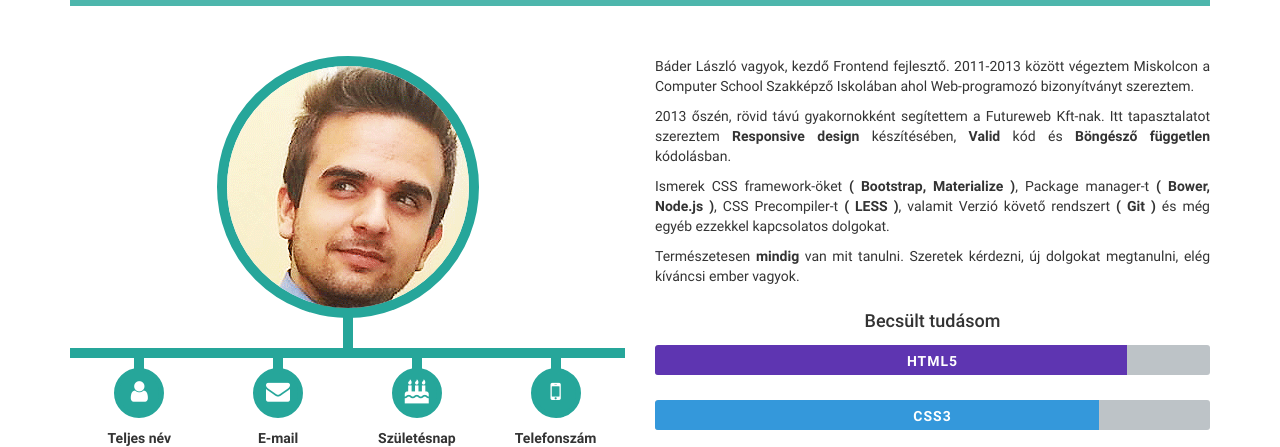
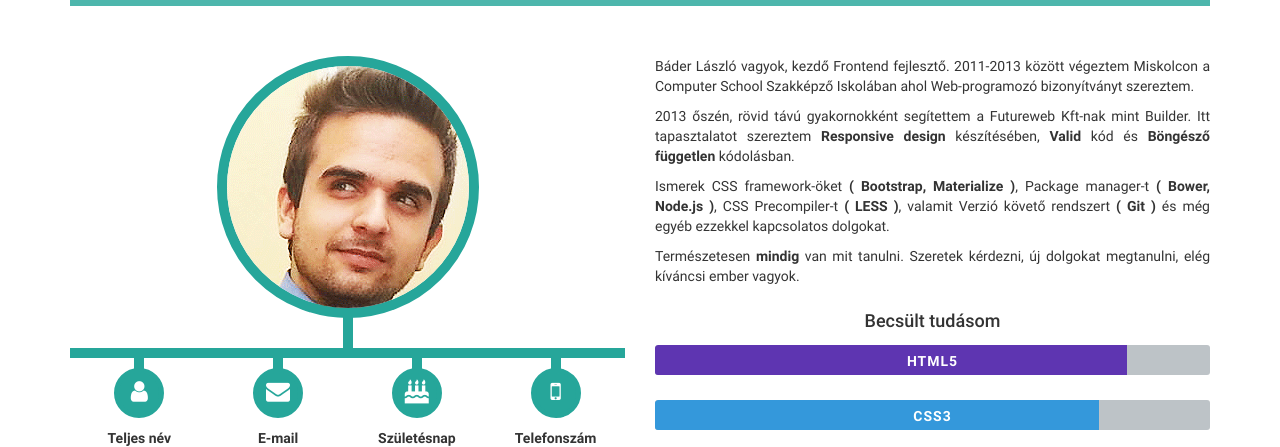
Before and after one commit to drax18/DraxNewCV, a PHP site: page / in a window 1280 px wide. Shown: the part 1004-1451 px from the top of the page. Run offline with PHP 8.4, Linux system fonts and the light colour scheme; some libraries are stand-ins or nearby versions.

Commit message:
lassan kész..

```diff
--- a/page/includes/index.php
+++ b/page/includes/index.php
@@ -104,7 +104,7 @@
                     <div class="text-justify">
                         <p>Báder László vagyok, kezdő Frontend fejlesztő. 2011-2013 között végeztem Miskolcon a Computer School Szakképző Iskolában ahol Web-programozó bizonyítványt szereztem.
                         </p>
-                        <p>2013 őszén, rövid távú gyakornokként segítettem a Futureweb Kft-nak. Itt tapasztalatot szereztem <b>Responsive design</b> készítésében, <b>Valid</b> kód és <b>Böngésző független</b> kódolásban.
+                        <p>2013 őszén, rövid távú gyakornokként segítettem a Futureweb Kft-nak mint Builder. Itt tapasztalatot szereztem <b>Responsive design</b> készítésében, <b>Valid</b> kód és <b>Böngésző független</b> kódolásban.
                         </p>
                         <p>Ismerek CSS framework-öket <b>( Bootstrap, Materialize )</b>, Package manager-t <b>( Bower, Node.js )</b>, CSS Precompiler-t <b>( LESS )</b>, valamit Verzió követő rendszert <b>( Git )</b> és még egyéb ezzekkel kapcsolatos dolgokat.
                         </p>
```
